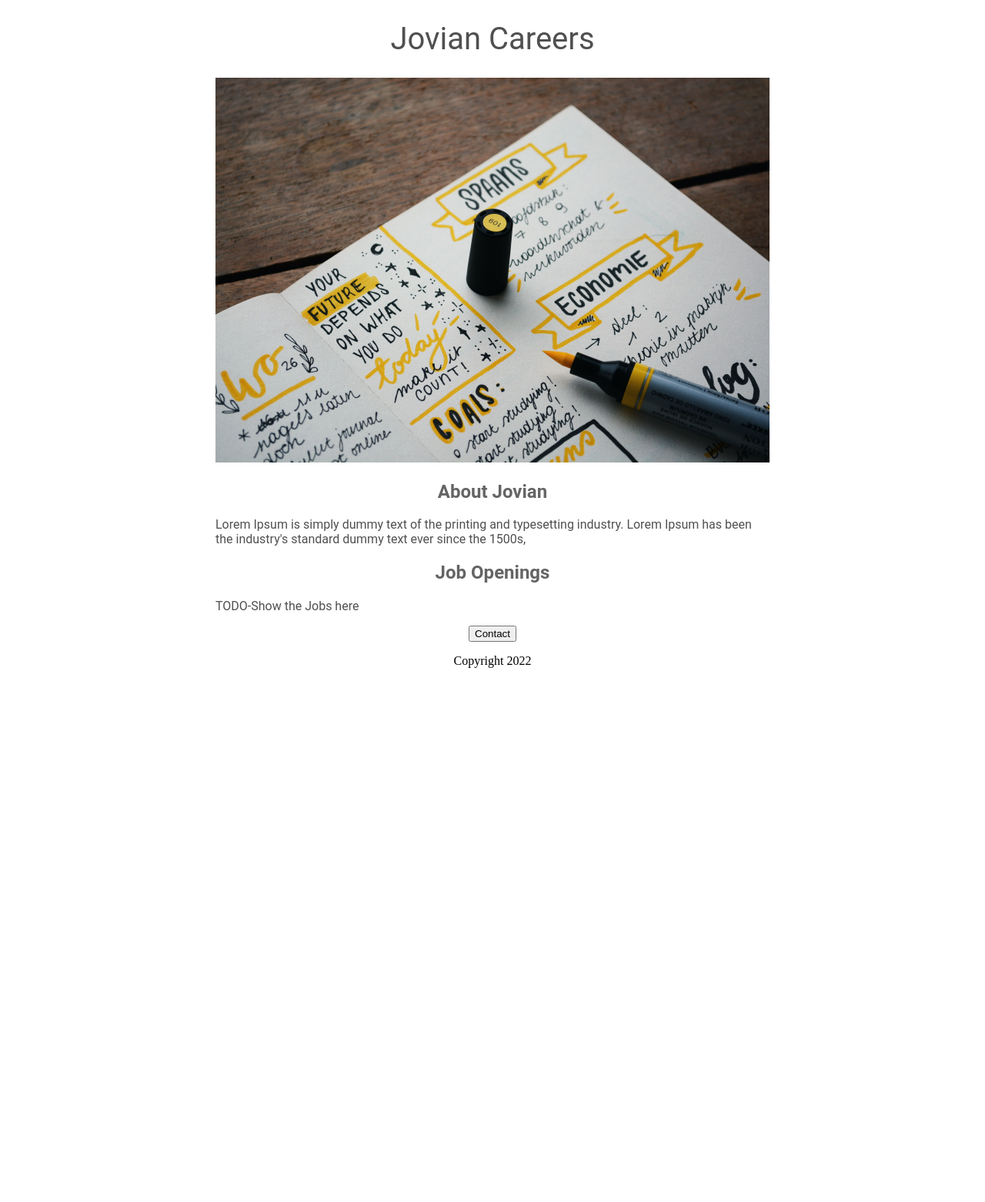
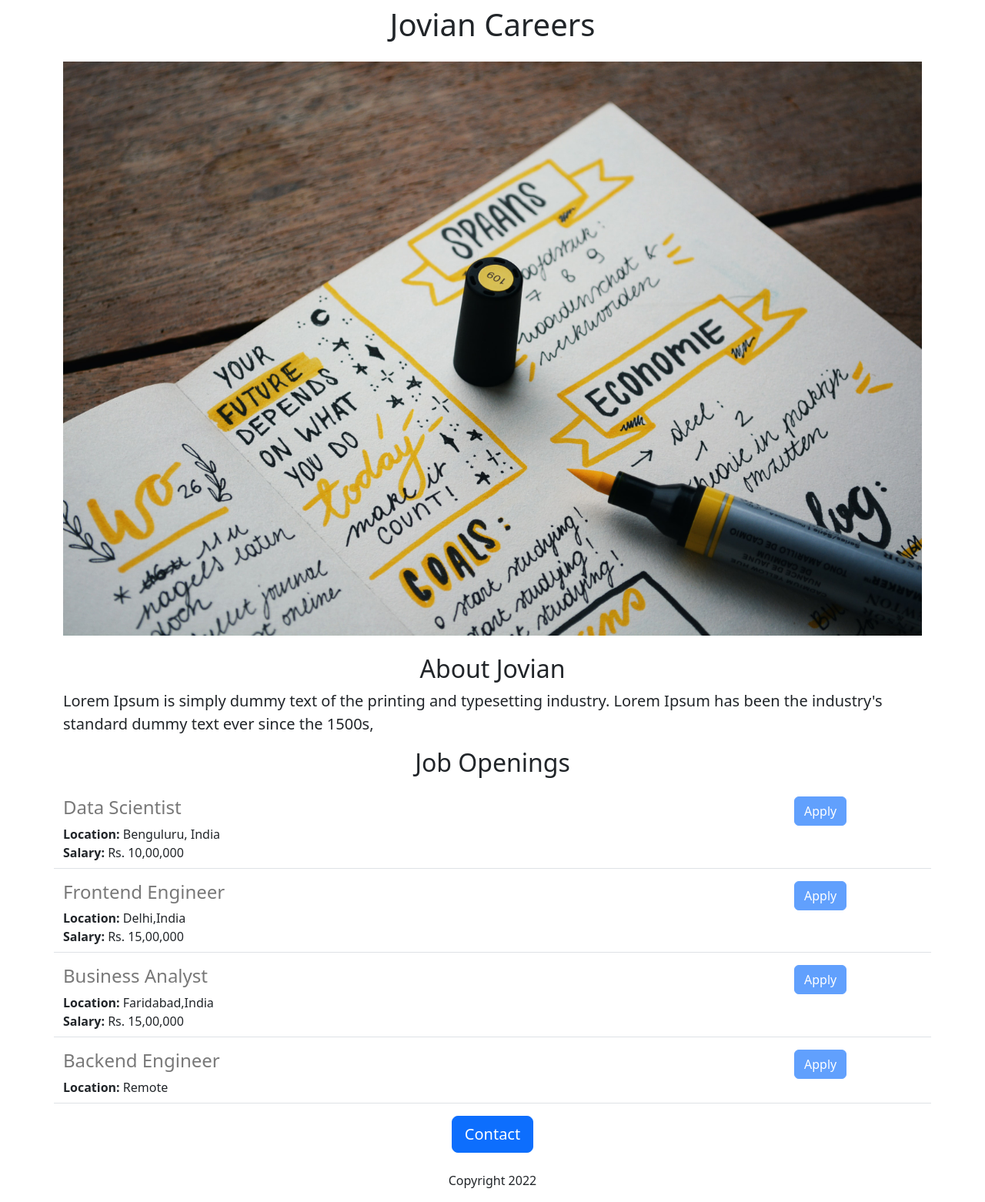
Before and after one commit to kshama234/Jovian-Careers, a Flask app: page / in a window 1280 px wide. Shown: the whole page at 77% size. Before the commit the page ends 868 px from the top, so only its background shows below. Run offline with Flask 2, Linux system fonts and the light colour scheme.

Commit message:
Added dynamic data and API route

```diff
--- a/app.py
+++ b/app.py
@@ -1,10 +1,42 @@
-from flask import Flask,render_template
+from flask import Flask,render_template,jsonify
 
 app = Flask(__name__)
+JOBS=[
+  {
+    'id':1,
+    'title':'Data Scientist',
+    'location': 'Benguluru, India',
+    'salary':'Rs. 10,00,000'
+  },
+  {
+    'id':2,
+    'title':'Frontend Engineer',
+    'location': 'Delhi,India',
+    'salary':'Rs. 15,00,000'
+  },
+  {
+    'id':3,
+    'title':'Business Analyst',
+    'location': 'Faridabad,India',
+    'salary':'Rs. 15,00,000'
+  },
+  {
+    'id':4,
+    'title':'Backend Engineer',
+    'location': 'Remote',
+  }
+
+]
+
+
 
 @app.route("/")
-def hello_world():
-    return render_template('home.html')
+def hello_Jovian():
+    return render_template('home.html',jobs=JOBS,company_name='Jovian')
+
+@app.route("/api/jobs")
+def list_jobs():
+  return jsonify(JOBS)
 
 if __name__=="__main__":
   app.run(host='0.0.0.0',debug=True)
--- a/templates/home.html
+++ b/templates/home.html
@@ -2,47 +2,33 @@
 <html>
   <head>
     <title>Jovian Careers</title>
+    <meta charset="utf-8">
+    <meta name="viewport" content="width=device-width, initial-scale=1">
+    <link href="https://cdn.jsdelivr.net/npm/bootstrap@5.2.0-beta1/dist/css/bootstrap.min.css" rel="stylesheet" integrity="sha384-0evHe/X+R7YkIZDRvuzKMRqM+OrBnVFBL6DOitfPri4tjfHxaWutUpFmBp4vmVor" crossorigin="anonymous">
     <style>
-      h1{
-        font-size:40px;
-        font-family:Roboto;
-        font-weight:normal;
-        color: rgb(80,80,80);
-        text-align:center;
-      }
       #banner{
-        width:100%;
-        height:500px;
+        height:360 px;
+        width:100 %;
         object-fit:cover;
       }
-      h2{
-        font-family: Roboto;
-        font-size:32 px;
-        color: rgb(100,100,100);
-        text-align: center;
-        font-weight:medium;
-      }
-      .bodytext{
-        font-family: Roboto;
-        color: rgb(80,80,80);
-      }
-      #container{
-        max-width:720px;
-        margin: 0 auto;
-      }
-    </style>
+      </style>
   </head>
   <body>
-    <div id="container">
-    <h1> Jovian Careers</h1>
-    <img id="banner" src="https://jovian-careers.kshamasinghal.repl.co/static/Banner.jpg">
-    <h2>About Jovian</h2>
-    <p class="bodytext"> Lorem Ipsum is simply dummy text of the printing and typesetting industry. Lorem Ipsum has been the industry's standard dummy text ever since the 1500s, </p>
-    <h2>Job Openings</h2>
-    <p class="bodytext"> TODO-Show the Jobs here</p>
-      <div style="text-align:center">
-    <button>Contact</button>
-    <p>Copyright 2022</p>
+    <div class="container">
+    <h1 class="text-center mt-2 mb-4"> Jovian Careers</h1>
+    <img class="img-fluid" id="banner" src="https://jovian-careers.kshamasinghal.repl.co/static/Banner.jpg">
+    <h2 class="text-center mt-4">About Jovian</h2>
+    <p class="lead"> Lorem Ipsum is simply dummy text of the printing and typesetting industry. Lorem Ipsum has been the industry's standard dummy text ever since the 1500s, </p>
+    <h2 class="text-center mt-2 mb-4">Job Openings</h2>
+    <div>
+      {% for job in jobs %}
+      {% include 'jobitem.html' %}
+      {% endfor %}
+    </div>
+      <div class="text-center">
+    <button class="btn btn-primary btn-lg">Contact</button>
+    <p class="mt-4">Copyright 2022</p>
+    </div>
     </div>
   </body>
 </html>
--- /dev/null
+++ b/templates/jobitem.html
@@ -0,0 +1,18 @@
+<div class="border-bottom row" style="margin-bottom:16px;padding-bottom:8px;">
+  <div class="col-10">
+  <h4
+    style="color:rgb(120,120,120);margin-bottom:4pxs;">{{job['title']}}
+  </h4>
+  <div>
+    <b>Location: </b>{{job['location']}}
+  </div>
+  {% if 'salary' in job %}
+  <div>
+      <b>Salary: </b>{{job['salary']}}
+  </div>
+    {% endif %}
+    </div>
+  <div class="col-2">
+  <button type="button" class="btn btn-primary" disabled>Apply</button>
+    </div>
+</div>
```
Also changed, not shown: 1 other file.
